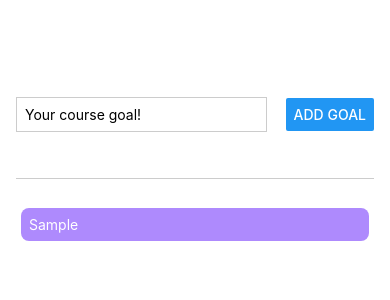
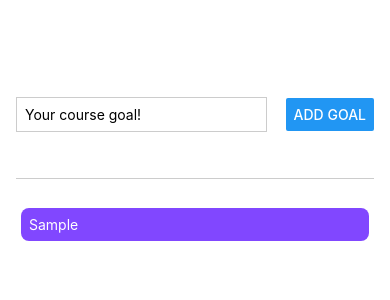
Before and after one commit to jmessi/react-native-goals-app, a React Native app: screen / in a window 390 px wide. Both pictures are taken after typing "Sample" into the empty fields and a click on the button "ADD GOAL". Shown: the top 300 px of the page. Built offline with nearby package versions, Linux system fonts and the light colour scheme.

Commit message:
added pressed styling

```diff
--- a/components/GoalItem.js
+++ b/components/GoalItem.js
@@ -2,11 +2,13 @@ import { StyleSheet, Text, View, Pressable } from 'react-native';
 
 function GoalItem({ item, onDelete }) {
 	return (
-		<Pressable onPress={onDelete.bind(this, item.id)}>
-			<View style={styles.goalItem}>
+		<View style={styles.goalItem}>
+			<Pressable
+				onPress={onDelete.bind(this, item.id)}
+				style={({ pressed }) => pressed && styles.pressedItem}>
 				<Text style={styles.goalItemText}>{item.text}</Text>
-			</View>
-		</Pressable>
+			</Pressable>
+		</View>
 	);
 }
 
@@ -15,11 +17,12 @@ export default GoalItem;
 const styles = StyleSheet.create({
 	goalItem: {
 		margin: 5,
-		padding: 8,
 		borderRadius: 8,
-		backgroundColor: '#ae8afd',
+		backgroundColor: '#8147FF',
 	},
+	pressedItem: { opacity: 0.5 },
 	goalItemText: {
 		color: '#fff',
+		padding: 8,
 	},
 });
```
